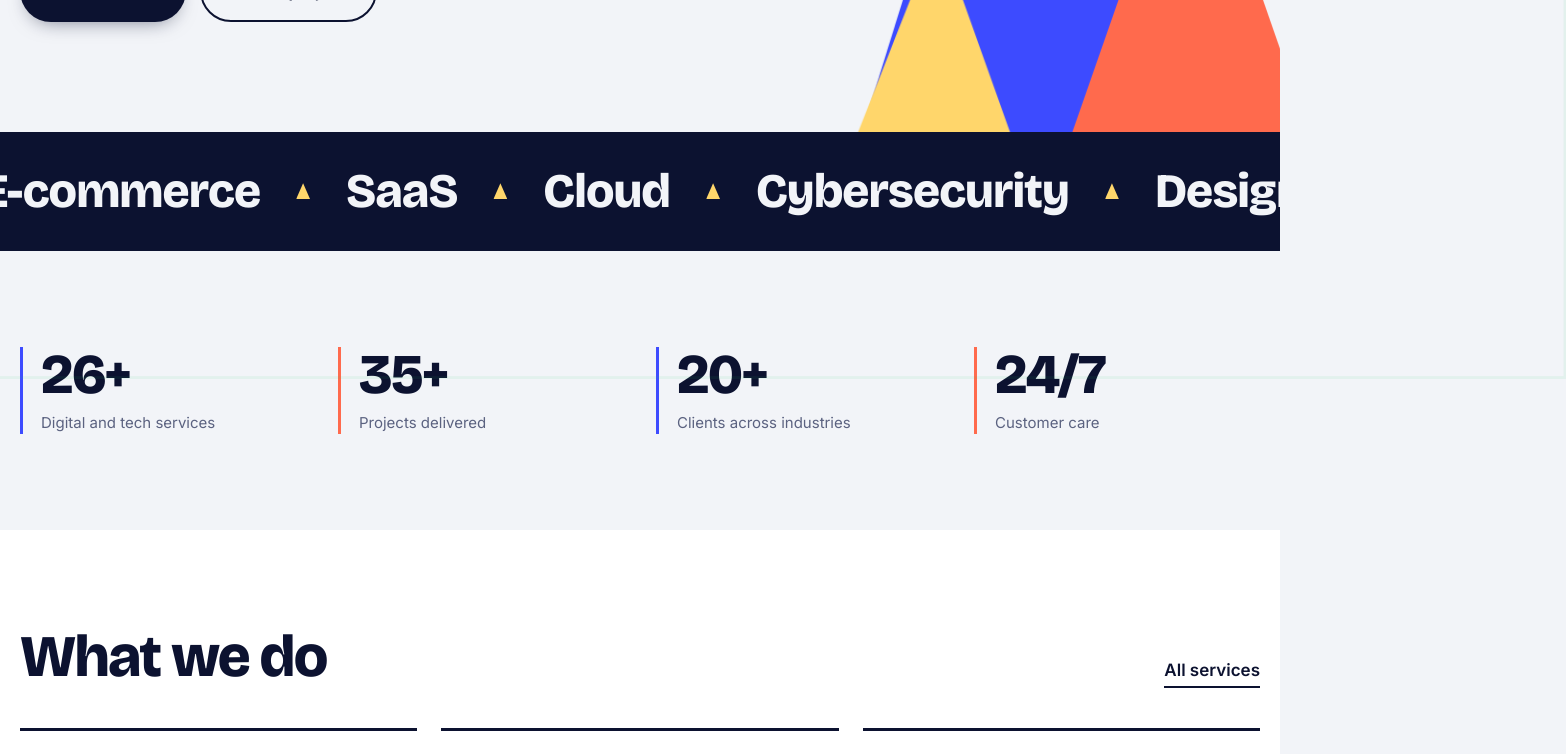
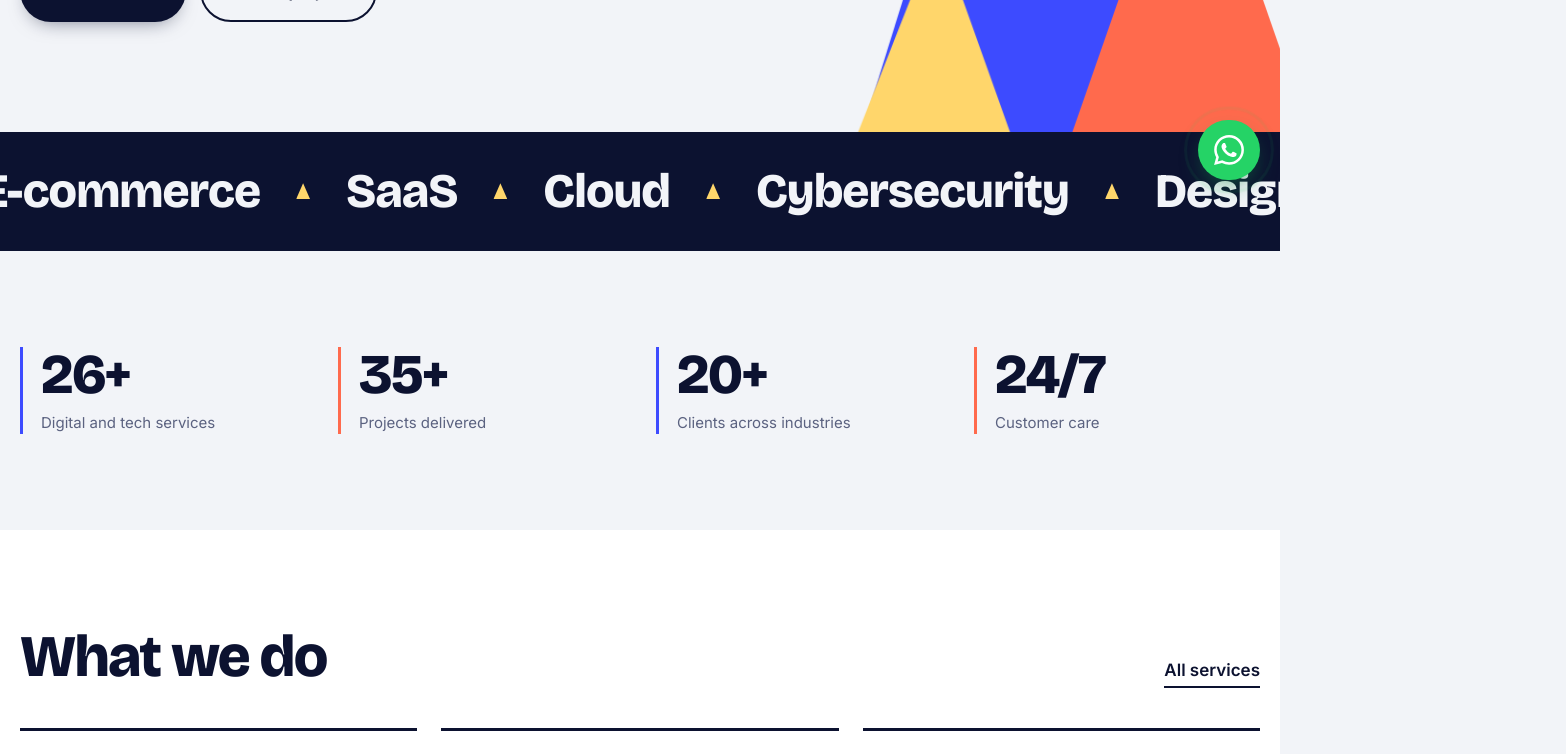
Before and after one commit to yash001246/TechSpireSolutions, a React (Vite) app in the folder client/: page / in a window 1280 px wide. Shown: the part 600-1354 px from the top of the page, 1566 px wide, since content can reach past the window. Built offline with nearby package versions, Linux system fonts and the light colour scheme; no server answers.

Commit message:
Fix WhatsApp button style

```diff
--- a/client/src/styles.css
+++ b/client/src/styles.css
@@ -438,6 +438,8 @@ input:focus, select:focus, textarea:focus { box-shadow: 0 0 0 4px rgba(61, 75, 2
   /* thin light outline and soft glow, so the dark parts of the logo stay visible on the navy footer */
   filter: drop-shadow(0 0 1px rgba(255, 255, 255, 0.9)) drop-shadow(0 0 8px rgba(110, 140, 255, 0.45));
 }
+/* ---------- WhatsApp button ---------- */
+.whatsapp { position: fixed; right: max(20px, env(safe-area-inset-right, 0px)); bottom: max(20px, env(safe-area-inset-bottom, 0px)); z-index: 40; display: flex; align-items: center; gap: 0; height: 60px; padding: 0 16px; border-radius: 999px; background: #25d366; color: #fff; box-shadow: 0 10px 24px -8px rgba(18, 140, 70, 0.7); transition: transform 0.25s ease, box-shadow 0.25s ease; }
 .whatsapp svg { width: 30px; height: 30px; fill: currentColor; flex: none; }
 .whatsapp:hover { opacity: 1; transform: translateY(-3px); box-shadow: 0 14px 28px -8px rgba(18, 140, 70, 0.8); }
 .whatsapp-label { max-width: 0; overflow: hidden; white-space: nowrap; font-weight: 600; font-size: 15px; transition: max-width 0.35s ease, margin 0.35s ease; }
```
